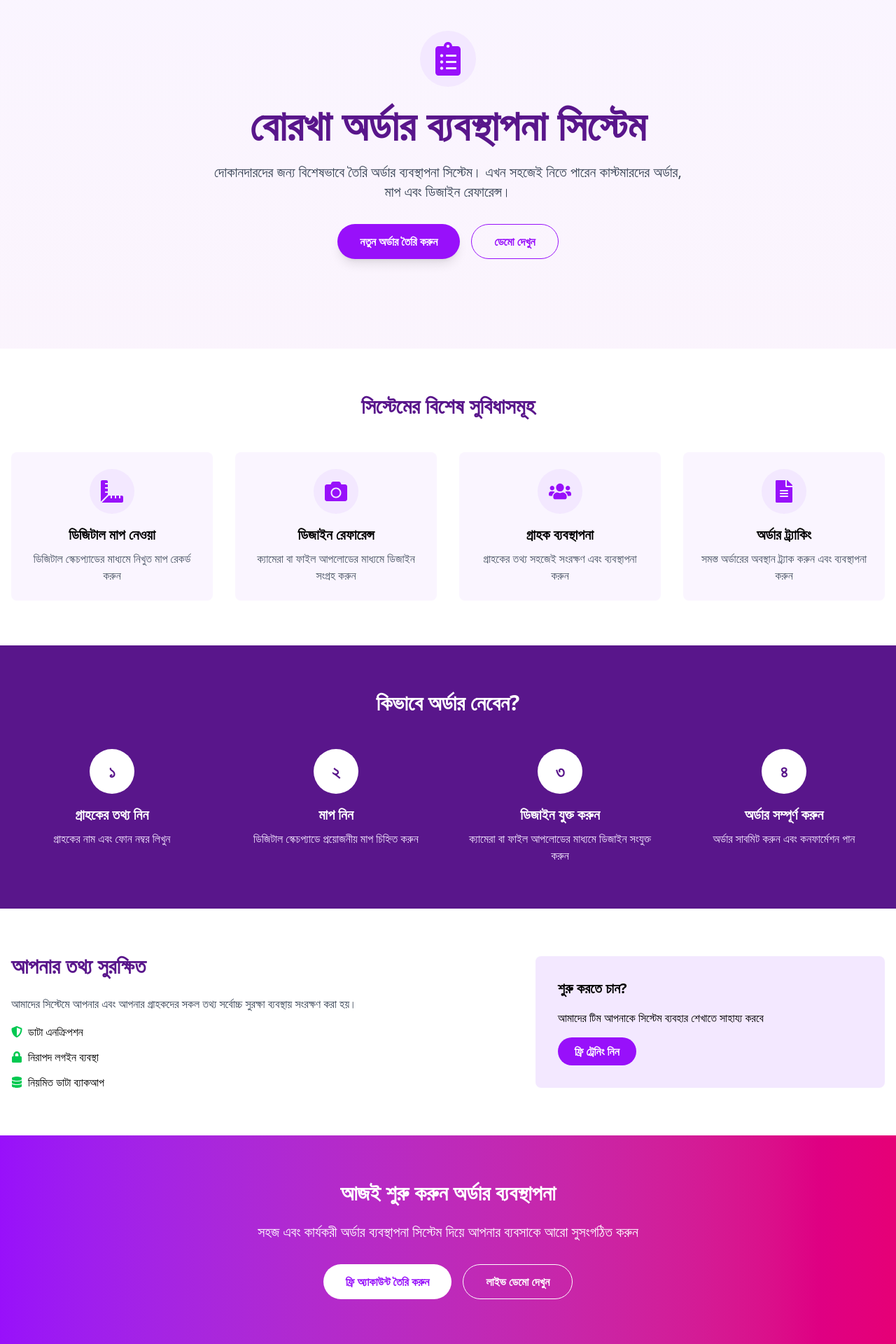
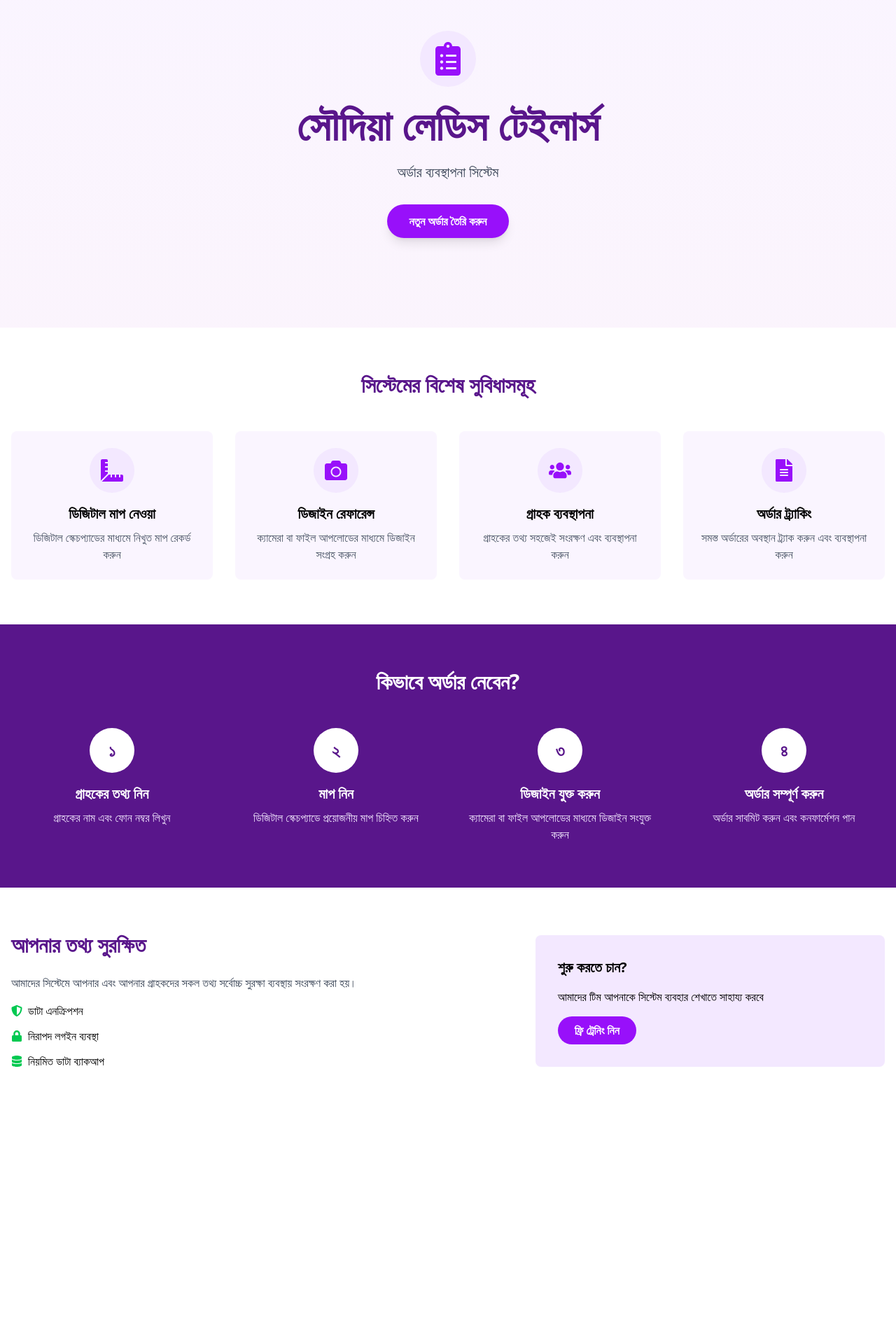
Before and after one commit to fahmidurshanto/soudia-tailors-client, a React (Vite) app: page / in a window 1280 px wide. Shown: the part 84-2004 px from the top of the page at 70% size. After the commit the page ends 1676 px from the top, so only its background shows below. Built offline with nearby package versions, Linux system fonts and the light colour scheme.

Commit message:
Added map on the contact page

```diff
--- a/package.json
+++ b/package.json
@@ -18,6 +18,7 @@
     "react-dom": "^19.1.1",
     "react-html5-camera-photo": "^1.5.11",
     "react-icons": "^5.5.0",
+    "react-leaflet": "^5.0.0-rc.2",
     "react-router-dom": "^7.8.1",
     "react-sketch-canvas": "^6.2.0",
     "sort-by": "^1.2.0",
--- a/src/pages/ContactPage/ContactPage.jsx
+++ b/src/pages/ContactPage/ContactPage.jsx
@@ -1,7 +1,31 @@
 import React from 'react';
+import { MapContainer, TileLayer, Marker, Popup } from 'react-leaflet';
 import { FaMapMarkerAlt, FaPhone, FaEnvelope, FaClock, FaFacebook, FaInstagram, FaWhatsapp } from 'react-icons/fa';
+import L from 'leaflet';
+import 'leaflet/dist/leaflet.css';
+
+// Fix for default markers in react-leaflet
+delete L.Icon.Default.prototype._getIconUrl;
+L.Icon.Default.mergeOptions({
+  iconRetinaUrl: 'https://cdnjs.cloudflare.com/ajax/libs/leaflet/1.7.1/images/marker-icon-2x.png',
+  iconUrl: 'https://cdnjs.cloudflare.com/ajax/libs/leaflet/1.7.1/images/marker-icon.png',
+  shadowUrl: 'https://cdnjs.cloudflare.com/ajax/libs/leaflet/1.7.1/images/marker-shadow.png',
+});
+
+// Custom icon for the store location
+const storeIcon = new L.Icon({
+  iconUrl: 'https://raw.githubusercontent.com/pointhi/leaflet-color-markers/master/img/marker-icon-2x-green.png',
+  shadowUrl: 'https://cdnjs.cloudflare.com/ajax/libs/leaflet/0.7.7/images/marker-shadow.png',
+  iconSize: [25, 41],
+  iconAnchor: [12, 41],
+  popupAnchor: [1, -34],
+  shadowSize: [41, 41]
+});
 
 const ContactPage = () => {
+  // Coordinates for Joypurhat, Bangladesh
+  const position = [25.10279483729949, 89.0257758976146];
+
   return (
     <div className="min-h-screen bg-gray-50 py-8">
       <div className="container mx-auto px-4 max-w-4xl">
@@ -16,7 +40,9 @@ const ContactPage = () => {
           <div className="grid grid-cols-1 md:grid-cols-2 gap-8">
             {/* Contact Information */}
             <div>
-              <h2 className="text-2xl font-semibold text-purple-800 mb-6">দোকানের তথ্য</h2>
+              <h2 className="text-2xl font-semibold text-purple-800 mb-6">
+                দোকানের তথ্য
+              </h2>
 
               <div className="space-y-6">
                 <div className="flex items-start">
@@ -59,7 +85,9 @@ const ContactPage = () => {
                   </div>
                   <div>
                     <h3 className="font-semibold text-gray-800">খোলার সময়</h3>
-                    <p className="text-gray-600">শনিবার - বৃহস্পতিবার: সকাল ১০টা - রাত ৯টা</p>
+                    <p className="text-gray-600">
+                      শনিবার - বৃহস্পতিবার: সকাল ১০টা - রাত ৯টা
+                    </p>
                     <p className="text-gray-600">শুক্রবার: বন্ধ</p>
                   </div>
                 </div>
@@ -67,15 +95,26 @@ const ContactPage = () => {
 
               {/* Social Media Links */}
               <div className="mt-8">
-                <h3 className="font-semibold text-gray-800 mb-4">সোশ্যাল মিডিয়া</h3>
+                <h3 className="font-semibold text-gray-800 mb-4">
+                  সোশ্যাল মিডিয়া
+                </h3>
                 <div className="flex space-x-4">
-                  <a href="#" className="bg-blue-100 text-blue-600 p-3 rounded-full hover:bg-blue-200 transition">
+                  <a
+                    href="#"
+                    className="bg-blue-100 text-blue-600 p-3 rounded-full hover:bg-blue-200 transition"
+                  >
                     <FaFacebook className="h-6 w-6" />
                   </a>
-                  <a href="#" className="bg-pink-100 text-pink-600 p-3 rounded-full hover:bg-pink-200 transition">
+                  <a
+                    href="#"
+                    className="bg-pink-100 text-pink-600 p-3 rounded-full hover:bg-pink-200 transition"
+                  >
                     <FaInstagram className="h-6 w-6" />
                   </a>
-                  <a href="#" className="bg-green-100 text-green-600 p-3 rounded-full hover:bg-green-200 transition">
+                  <a
+                    href="#"
+                    className="bg-green-100 text-green-600 p-3 rounded-full hover:bg-green-200 transition"
+                  >
                     <FaWhatsapp className="h-6 w-6" />
                   </a>
                 </div>
@@ -84,7 +123,9 @@ const ContactPage = () => {
 
             {/* Contact Form */}
             <div>
-              <h2 className="text-2xl font-semibold text-purple-800 mb-6">বার্তা পাঠান</h2>
+              <h2 className="text-2xl font-semibold text-purple-800 mb-6">
+                বার্তা পাঠান
+              </h2>
 
               <form className="space-y-4">
                 <div>
@@ -135,34 +176,70 @@ const ContactPage = () => {
 
           {/* Map Section */}
           <div className="mt-12">
-            <h2 className="text-2xl font-semibold text-purple-800 mb-6">আমাদের অবস্থান</h2>
-            <div className="bg-gray-200 h-64 rounded-lg flex items-center justify-center">
-              <div className="text-center">
-                <FaMapMarkerAlt className="h-12 w-12 text-purple-600 mx-auto mb-4" />
-                <p className="text-gray-600">এখানে গুগল ম্যাপ দেখানো হবে</p>
-                <button className="mt-4 px-4 py-2 bg-purple-600 text-white rounded-lg">
-                  ম্যাপে দেখুন
-                </button>
-              </div>
+            <h2 className="text-2xl font-semibold text-purple-800 mb-6">
+              আমাদের অবস্থান
+            </h2>
+            <div className="h-96 rounded-lg overflow-hidden border-2 border-gray-200">
+              <MapContainer
+                center={position}
+                zoom={14}
+                style={{ height: '100%', width: '100%' }}
+                scrollWheelZoom={true}
+              >
+                <TileLayer
+                  attribution='&copy; <a href="https://www.openstreetmap.org/copyright">OpenStreetMap</a> contributors'
+                  url="https://{s}.tile.openstreetmap.org/{z}/{x}/{y}.png"
+                />
+                <Marker position={position} icon={storeIcon}>
+                  <Popup>
+                    <div className="text-center">
+                      <strong>সৌদিয়া লেডিস টেইলার্স</strong><br />
+                      নিউ মার্কেট, জয়পুরহাট সদর<br />
+                      জয়পুরহাট ৫৯০০
+                    </div>
+                  </Popup>
+                </Marker>
+              </MapContainer>
+            </div>
+            <div className="mt-4 text-center">
+              <a
+                href={`https://www.google.com/maps/dir//${position[0]},${position[1]}`}
+                target="_blank"
+                rel="noopener noreferrer"
+                className="inline-flex items-center px-4 py-2 bg-purple-600 text-white rounded-lg hover:bg-purple-700"
+              >
+                <FaMapMarkerAlt className="mr-2" />
+                গুগল ম্যাপে দিকনির্দেশনা পান
+              </a>
             </div>
           </div>
 
           {/* FAQ Section */}
           <div className="mt-12">
-            <h2 className="text-2xl font-semibold text-purple-800 mb-6">সচরাচর জিজ্ঞাসিত প্রশ্ন!</h2>
+            <h2 className="text-2xl font-semibold text-purple-800 mb-6">
+              সচরাচর জিজ্ঞাসিত প্রশ্ন!
+            </h2>
 
             <div className="space-y-4">
               <div className="bg-purple-50 p-4 rounded-lg">
-                <h3 className="font-semibold text-purple-800">অর্ডার করতে কতদিন সময় লাগে?</h3>
-                <p className="text-gray-600 mt-2">সাধারণত অর্ডার নেওয়ার পর ৭-১০ কর্মদিবসের মধ্যে ডেলিভারি করা হয়। জরুরি অর্ডারের জন্য আলাদাভাবে জানাতে পারেন।</p>
+                <h3 className="font-semibold text-purple-800">
+                  অর্ডার করতে কতদিন সময় লাগে?
+                </h3>
+                <p className="text-gray-600 mt-2">
+                  সাধারণত অর্ডার নেওয়ার পর ৭-১০ কর্মদিবসের মধ্যে ডেলিভারি করা
+                  হয়। জরুরি অর্ডারের জন্য আলাদাভাবে জানাতে পারেন।
+                </p>
               </div>
 
               <div className="bg-purple-50 p-4 rounded-lg">
-                <h3 className="font-semibold text-purple-800">মাপ ভুল হলে কি করা যাবে?</h3>
-                <p className="text-gray-600 mt-2">মাপ ভুল হলে ২৪ ঘন্টার মধ্যে আমাদের জানালে আমরা পুনরায় মাপ নেওয়ার ব্যবস্থা করব। ডেলিভারির পর পরিবর্তনের সুযোগ থাকবে না।</p>
+                <h3 className="font-semibold text-purple-800">
+                  মাপ ভুল হলে কি করা যাবে?
+                </h3>
+                <p className="text-gray-600 mt-2">
+                  মাপ ভুল হলে ২৪ ঘন্টার মধ্যে আমাদের জানালে আমরা পুনরায় মাপ
+                  নেওয়ার ব্যবস্থা করব। ডেলিভারির পর পরিবর্তনের সুযোগ থাকবে না।
+                </p>
               </div>
-
-
             </div>
           </div>
         </div>
--- a/src/pages/Home/Home.jsx
+++ b/src/pages/Home/Home.jsx
@@ -1,4 +1,3 @@
-import CTASection from "./Sections/CTASection";
 import FeaturesSection from "./Sections/FeaturesSection";
 import HeroSection from "./Sections/HeroSection";
 import HowItWorks from "./Sections/HowItWorks";
@@ -11,7 +10,6 @@ const Home = () => {
       <FeaturesSection />
       <HowItWorks />
       <SecuritySection />
-      <CTASection />
     </div>
   );
 };
--- a/src/pages/Home/Sections/CTASection.jsx
+++ /dev/null
@@ -1,23 +0,0 @@
-// CTASection.jsx
-const CTASection = () => {
-  return (
-    <section className="py-16 bg-gradient-to-r from-purple-600 to-pink-600 text-white">
-      <div className="container mx-auto px-4 text-center">
-        <h2 className="text-3xl font-bold mb-6">আজই শুরু করুন অর্ডার ব্যবস্থাপনা</h2>
-        <p className="text-xl mb-8 max-w-2xl mx-auto">
-          সহজ এবং কার্যকরী অর্ডার ব্যবস্থাপনা সিস্টেম দিয়ে আপনার ব্যবসাকে আরো সুসংগঠিত করুন
-        </p>
-        <div className="flex flex-col sm:flex-row gap-4 justify-center">
-          <button className="bg-white text-purple-600 hover:bg-purple-100 font-bold py-3 px-8 rounded-full transition duration-300">
-            ফ্রি অ্যাকাউন্ট তৈরি করুন
-          </button>
-          <button className="border border-white text-white hover:bg-purple-700 font-bold py-3 px-8 rounded-full transition duration-300">
-            লাইভ ডেমো দেখুন
-          </button>
-        </div>
-      </div>
-    </section>
-  );
-};
-
-export default CTASection;
--- a/src/pages/Home/Sections/HeroSection.jsx
+++ b/src/pages/Home/Sections/HeroSection.jsx
@@ -1,5 +1,6 @@
 // HeroSection.jsx
 import { FaClipboardList } from 'react-icons/fa';
+import { Link } from 'react-router-dom';
 
 const HeroSection = () => {
   return (
@@ -10,19 +11,14 @@ const HeroSection = () => {
             <FaClipboardList className="h-12 w-12 text-purple-600" />
           </div>
           <h1 className="text-4xl md:text-5xl lg:text-6xl font-bold text-purple-900 mb-6">
-            বোরখা অর্ডার ব্যবস্থাপনা সিস্টেম
+            সৌদিয়া লেডিস টেইলার্স
           </h1>
-          <p className="text-lg md:text-xl text-gray-700 max-w-2xl mb-8">
-            দোকানদারদের জন্য বিশেষভাবে তৈরি অর্ডার ব্যবস্থাপনা সিস্টেম।
-            এখন সহজেই নিতে পারেন কাস্টমারদের অর্ডার, মাপ এবং ডিজাইন রেফারেন্স।
-          </p>
+          <p className="text-lg md:text-xl text-gray-700 max-w-2xl mb-8">অর্ডার ব্যবস্থাপনা সিস্টেম</p>
           <div className="flex flex-col sm:flex-row gap-4">
-            <button className="bg-purple-600 hover:bg-purple-700 text-white font-semibold py-3 px-8 rounded-full shadow-lg transition duration-300 flex items-center justify-center">
+            <Link to="/order" className="bg-purple-600 hover:bg-purple-700 text-white font-semibold py-3 px-8 rounded-full shadow-lg transition duration-300 flex items-center justify-center">
               নতুন অর্ডার তৈরি করুন
-            </button>
-            <button className="border border-purple-600 text-purple-600 hover:bg-purple-50 font-semibold py-3 px-8 rounded-full transition duration-300">
-              ডেমো দেখুন
-            </button>
+            </Link>
+
           </div>
         </div>
       </div>
```
Also changed, not shown: 1 other file (tests, documents, lock files or other folders).
